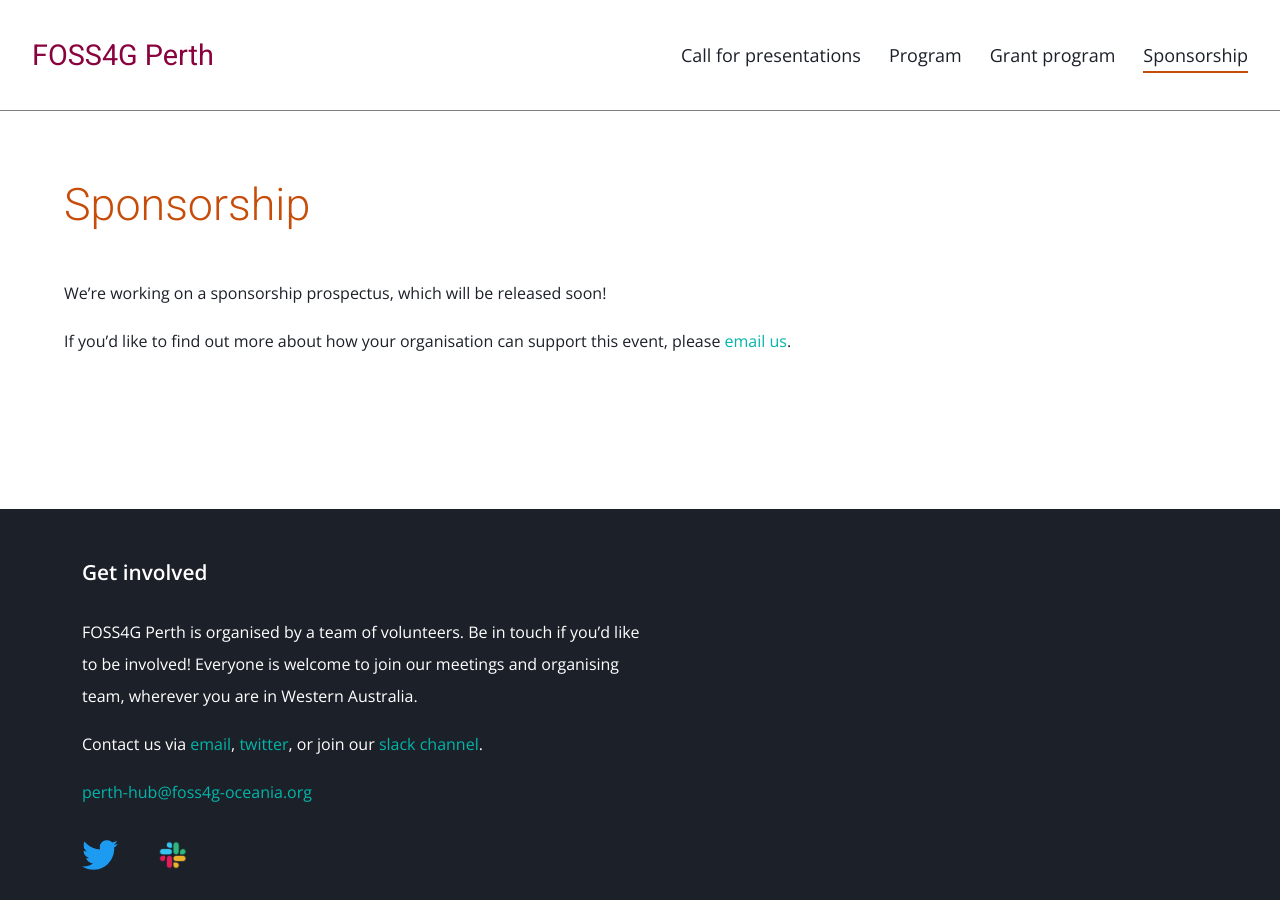
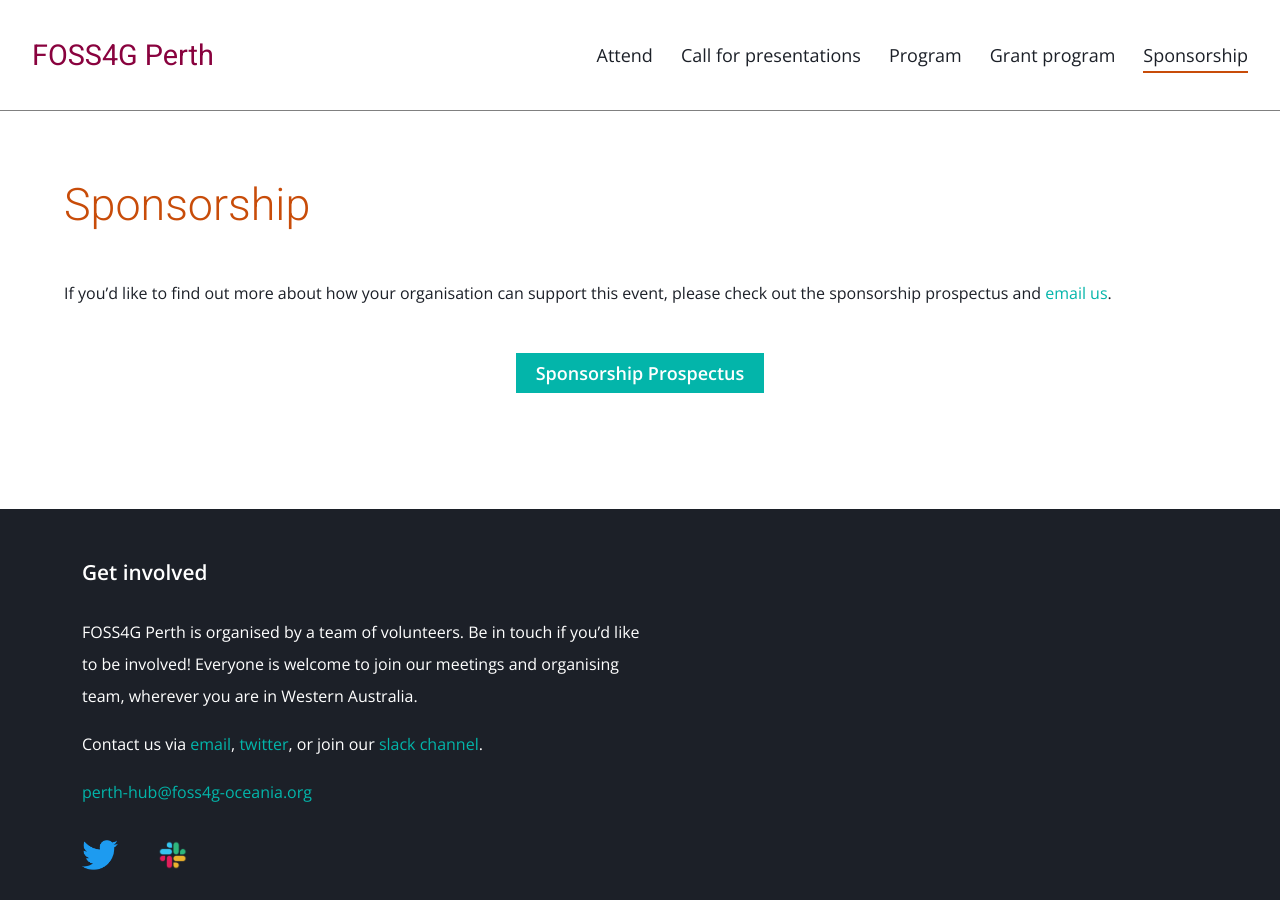
Before and after one commit to foss4g-perth-org/foss4g-perth-org.github.io, a Jekyll site: the page built from sponsorship.md, in a window 1280 px wide. Built offline with Jekyll 4.4.1, drawn with Linux system fonts in a browser that asks for light colours.

Commit message:
edit overview text, add registration, add sponsorship prospectus

```diff
--- a/_includes/nav.html
+++ b/_includes/nav.html
@@ -4,6 +4,17 @@
         {{site.title}}
       </a>
         <ul class="nav-menu" >
+
+          {% if page.active == "program" %}
+          <li class="nav-item">
+              <a class="active href="{{site.baseurl}}/attend">Attend</a>
+          </li>
+          {% else %}
+          <li class="nav-item">
+              <a href="{{site.baseurl}}/attend">Attend</a>
+          </li>
+          {% endif %}
+
           {% if page.active == "presentations" %}
           <li class="nav-item">
             <a class="active  href="{{site.baseurl}}/call-for-presentations">Call for presentations</a>
--- a/sponsorship.md
+++ b/sponsorship.md
@@ -5,6 +5,10 @@ active: sponsorship
 description: Find out about opportunities for your organisation to support FOSS4G Perth.
 ---
 
-We're working on a sponsorship prospectus, which will be released soon!
+If you'd like to find out more about how your organisation can support this event, please check out the sponsorship prospectus and <a href="mailto:perth-hub@foss4g-oceania.org?subject=sponsorship">email us</a>.
 
-If you'd like to find out more about how your organisation can support this event, please <a href="mailto:perth-hub@foss4g-oceania.org?subject=sponsorship">email us</a>.
+<div class="submit-button">
+    <div class="button_wrapper center">
+    <a href="{{site.baseurl}}/assets/img/sponsorship_prospectus/FOSS4g_2021_Sponsors.png" class="btn" target="_blank" rel="noreferrer">Sponsorship Prospectus</a>
+    </div>
+</div>
```
Also changed, not shown: attend.md (added, +36 -0 lines), index.md (+9 -4 lines), read_more/overview.html (added, +44 -0 lines), assets/img/sponsorship_prospectus/FOSS4G_2021_Sponsors.png (added).
